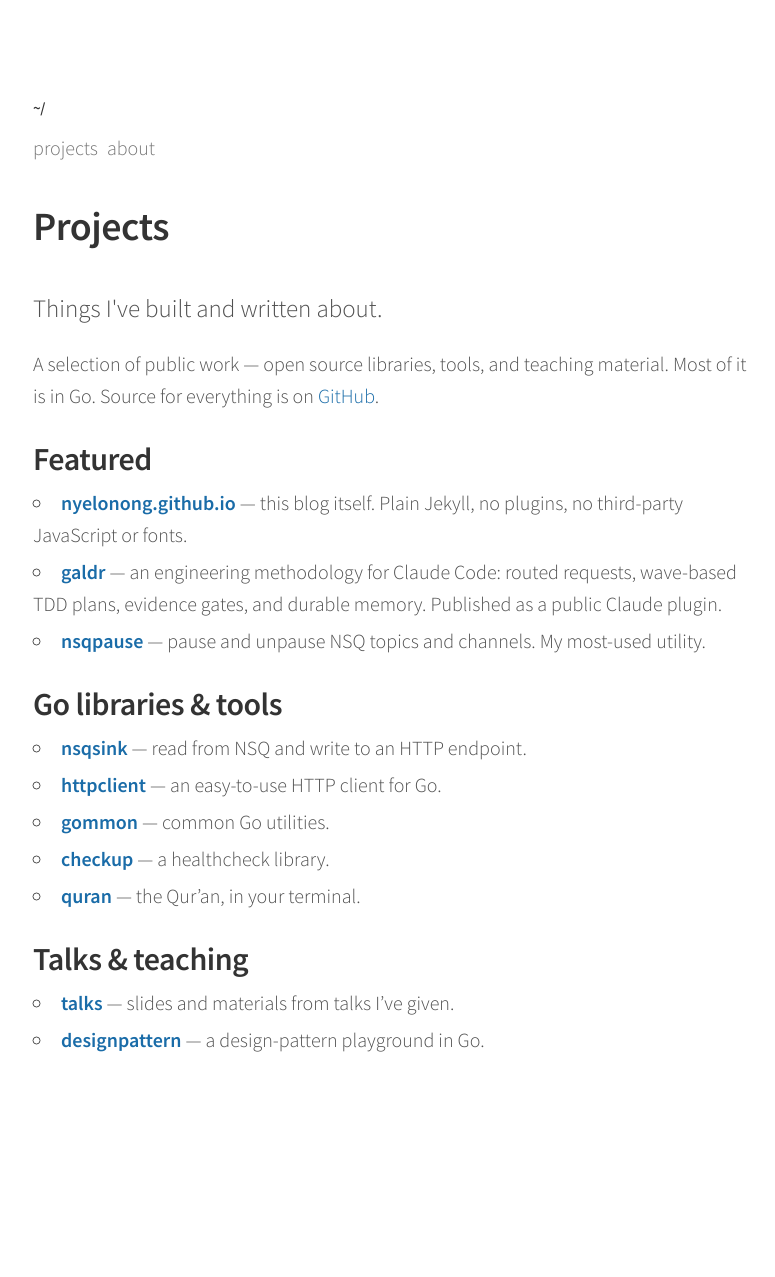
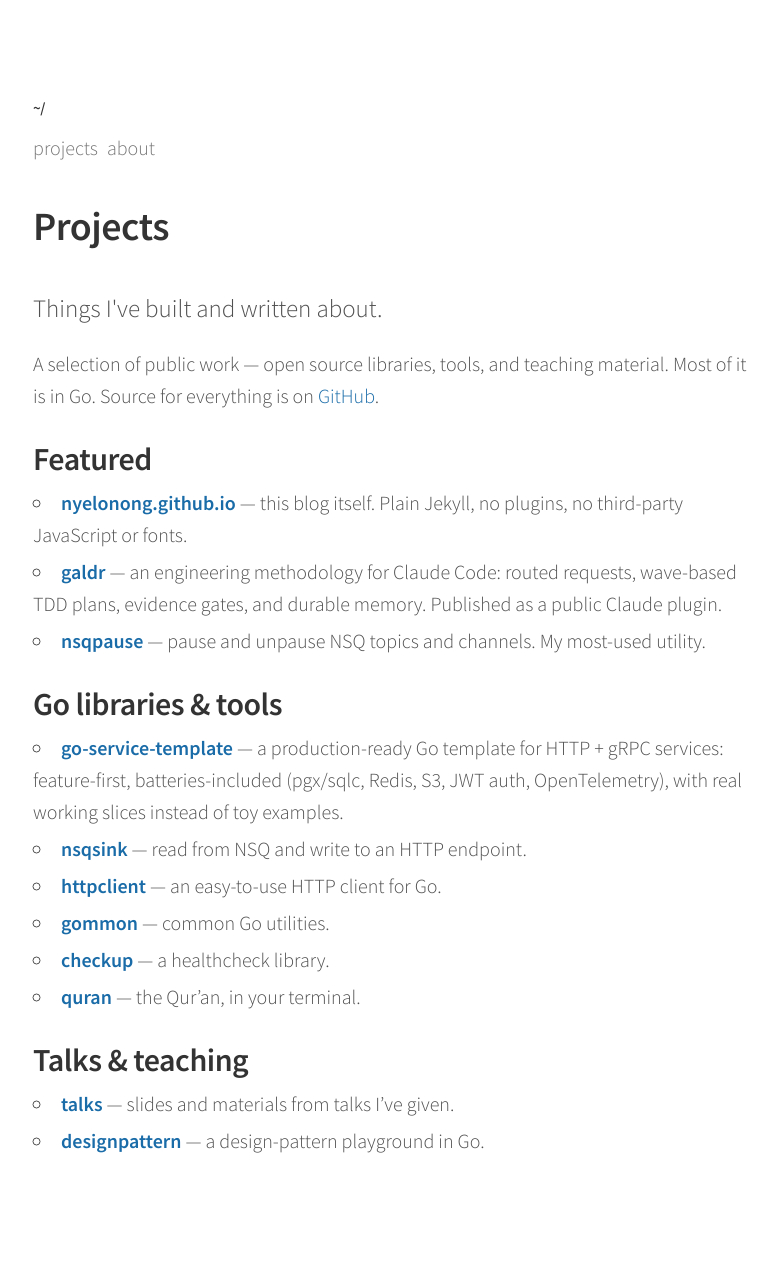
Before and after one commit to nyelonong/nyelonong.github.io, a Jekyll site: the page built from projects.md, in a window 1280 px wide. Shown: the whole page, without its empty margins (247-1022 px from the left). Built offline with Jekyll 4.4.1, drawn with Linux system fonts in a browser that asks for light colours; before the commit the page ends 1176 px from its top, so only the background shows below that.

Commit message:
chore: add go-service-template to projects
Co-Authored-By: Claude Sonnet 5 <noreply@anthropic.com>

```diff
--- a/projects.md
+++ b/projects.md
@@ -21,6 +21,10 @@ Most of it is in Go. Source for everything is on [GitHub](https://github.com/nye
 
 ## Go libraries & tools
 
+- **[go-service-template](https://github.com/nyelonong/go-service-template)** —
+  a production-ready Go template for HTTP + gRPC services: feature-first,
+  batteries-included (pgx/sqlc, Redis, S3, JWT auth, OpenTelemetry), with
+  real working slices instead of toy examples.
 - **[nsqsink](https://github.com/nyelonong/nsqsink)** — read from NSQ and write to
   an HTTP endpoint.
 - **[httpclient](https://github.com/nyelonong/httpclient)** — an easy-to-use HTTP
```
